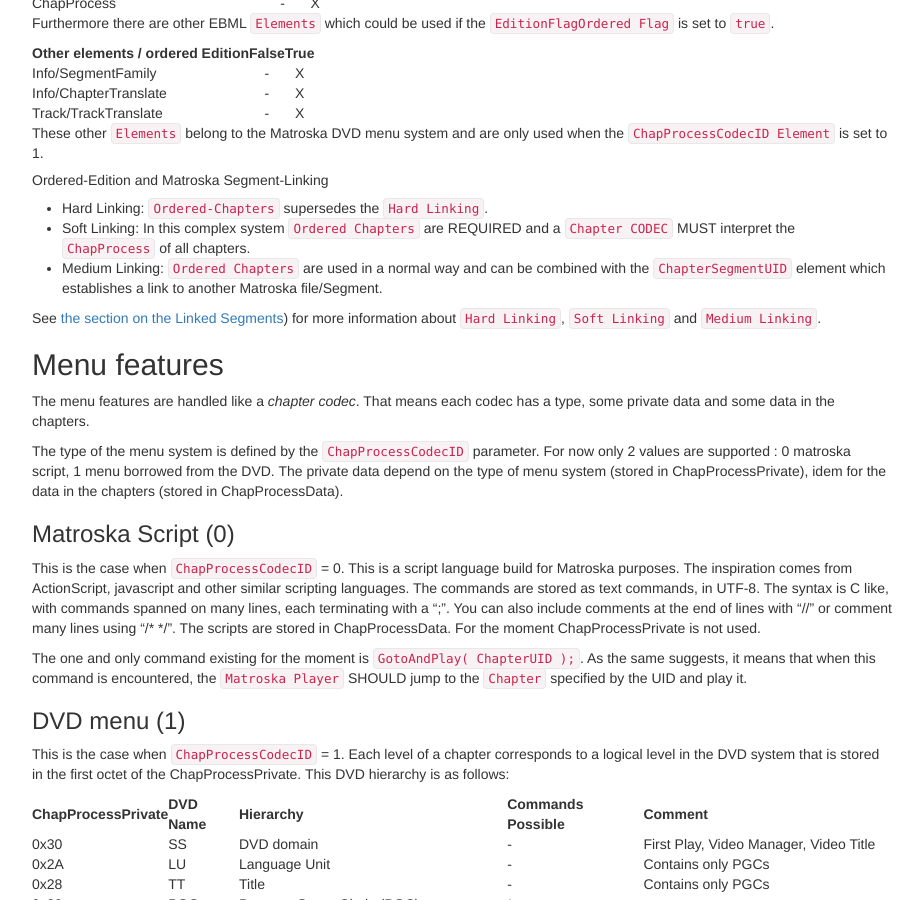
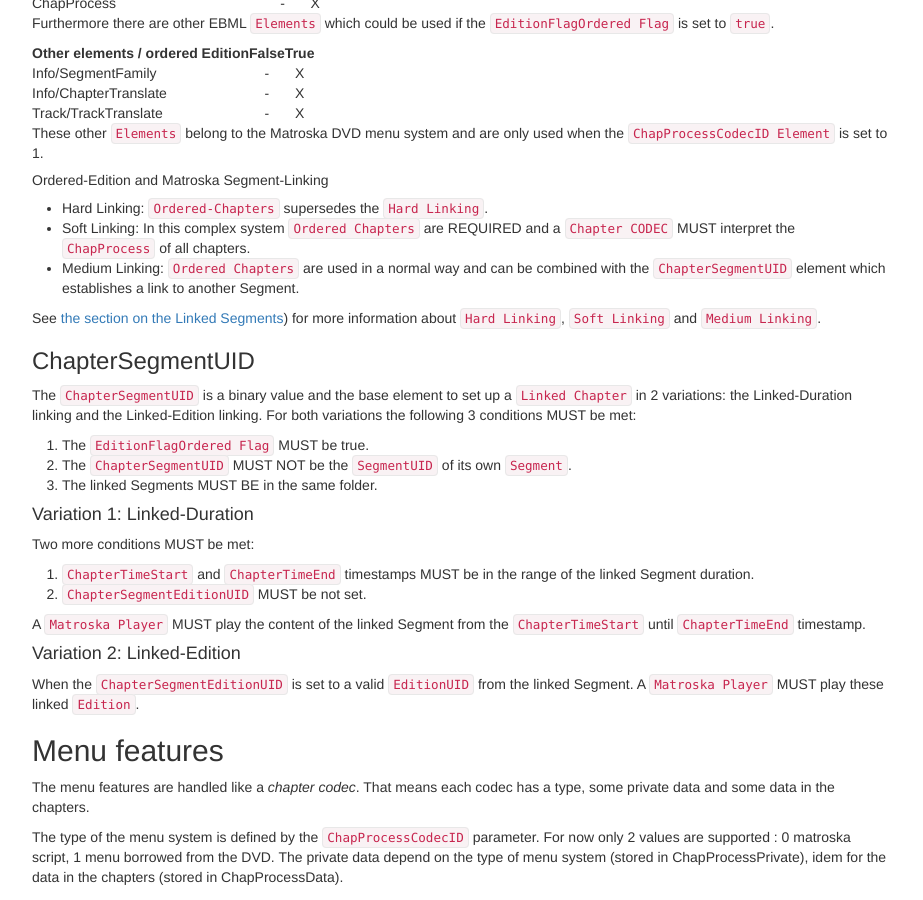
Before and after one commit to ietf-wg-cellar/matroska-specification, a Jekyll site: the page built from chapters.md, in a window 1280 px wide and 900 px high, scrolled down 1454 px. Shown: the whole window, without its empty margins (273-1196 px from the left). Built offline with Jekyll 4.4.1, drawn with Linux system fonts in a browser that asks for light colours.

Commit message:
Simplify the Linked-Edition text
remove the notion of Matroska file when talking about Segments

Segments already have their own definition of what they are in relation to files.

It makes the code smoother to read.

make the 3 conditions for ChapterSegmentUID to work stronger

introduce the 2 segment linking first.

no need to tell the size

clean formatting

Add ChapterSegmentUID

```diff
--- a/chapters.md
+++ b/chapters.md
@@ -65,9 +65,30 @@
 
 - Hard Linking: `Ordered-Chapters` supersedes the `Hard Linking`.
 - Soft Linking: In this complex system `Ordered Chapters` are REQUIRED and a `Chapter CODEC` MUST interpret the `ChapProcess` of all chapters.
-- Medium Linking: `Ordered Chapters` are used in a normal way and can be combined with the `ChapterSegmentUID` element which establishes a link to another Matroska file/Segment.
+- Medium Linking: `Ordered Chapters` are used in a normal way and can be combined with the `ChapterSegmentUID` element which establishes a link to another Segment.
 
 See [the section on the Linked Segments](#linked-segments)) for more information about `Hard Linking`, `Soft Linking` and `Medium Linking`.
+
+### ChapterSegmentUID
+
+The `ChapterSegmentUID` is a binary value and the base element to set up a `Linked Chapter` in 2 variations: the Linked-Duration linking and the Linked-Edition linking. For both variations the following 3 conditions MUST be met:
+
+ 1. The `EditionFlagOrdered Flag` MUST be true.
+ 2. The `ChapterSegmentUID` MUST NOT be the `SegmentUID` of its own `Segment`.
+ 3. The linked Segments MUST BE in the same folder.
+
+#### Variation 1: Linked-Duration
+
+Two more conditions MUST be met:
+
+ 1. `ChapterTimeStart` and `ChapterTimeEnd` timestamps MUST be in the range of the linked Segment duration.
+ 2. `ChapterSegmentEditionUID` MUST be not set.
+
+A `Matroska Player` MUST play the content of the linked Segment from the `ChapterTimeStart` until `ChapterTimeEnd` timestamp.
+
+#### Variation 2: Linked-Edition
+
+When the `ChapterSegmentEditionUID` is set to a valid `EditionUID` from the linked Segment. A `Matroska Player` MUST play these linked `Edition`.
 
 ## Menu features
 
```
